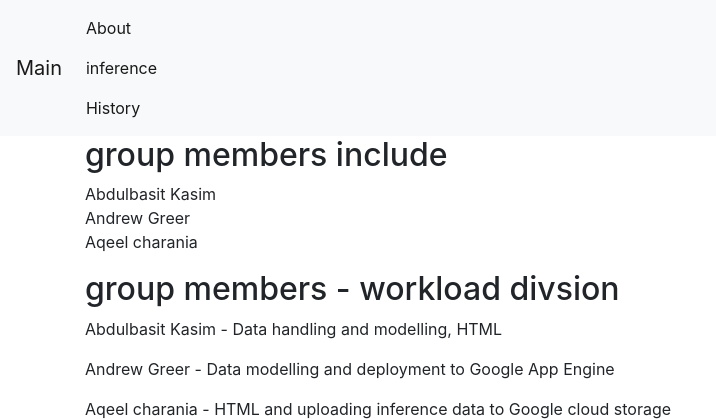
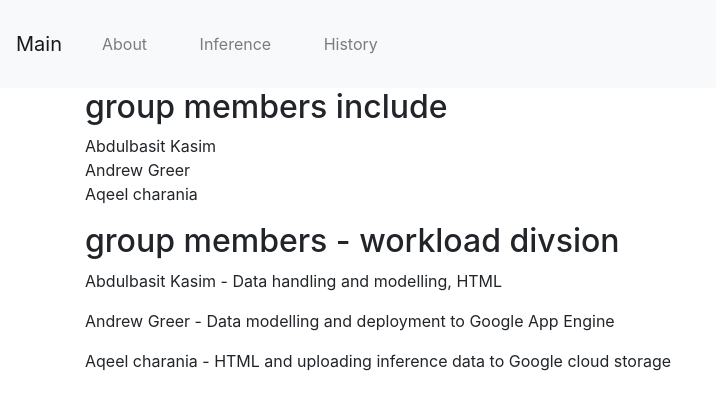
Before and after one commit to aqeelcharania/health-insurance-predictor, a Flask app: page /about in a window 1280 px wide. Shown: the top 420 px of the page, without its empty margins (0-716 px from the left). Run offline with Flask 2, Linux system fonts and the light colour scheme; some libraries are stand-ins or nearby versions.

Commit message:
Update base.html

```diff
--- a/templates/base.html
+++ b/templates/base.html
@@ -14,16 +14,25 @@
 	</head>
 	<body>
 		<nav class="navbar navbar-expand-md navbar-light bg-light">
-			<a class="navbar-brand" href="{{ url_for('index')}}">Main</a>
+
 			<button class="navbar-toggler" type="button" data-toggle="collapse" data-target="#navbarNav" aria-controls="navbarNav" aria-expanded="false" aria-label="Toggle navigation">
 				<span class="navbar-toggler-icon"></span>
 			</button>
-			<div class="collapse navbar-collapse" id="navbarNav">
+            <a class="navbar-brand" href="{{ url_for('index')}}">Main</a>
+
+			<div class= "collapse navbar-collapse" id="navbarNav" >
 				<ul class="navbar-nav">
 				<li class="nav-item active">
-					<a class="nav-link" href="/about">About</a>
-					<a class="nav-link" href="/inference">inference</a>
-					<a class="nav-link" href="/history">History</a>
+                    <div class="d-inline-flex p-2 bd-highlight">
+                        <div class="p-2 bd-highlight">
+                        <a class="nav-link" href="/about">About</a></div>
+                    </div>
+                    <div class="d-inline-flex p-2 bd-highlight">
+                        <div class="p-2 bd-highlight"><a class="nav-link" href="/inference">Inference</a></div>
+                    </div>
+					<div class="d-inline-flex p-2 bd-highlight">
+                        <div class="p-2 bd-highlight"><a class="nav-link" href="/history">History</a></div>
+                    </div>
 				</li>
 				</ul>
 			</div>
```
